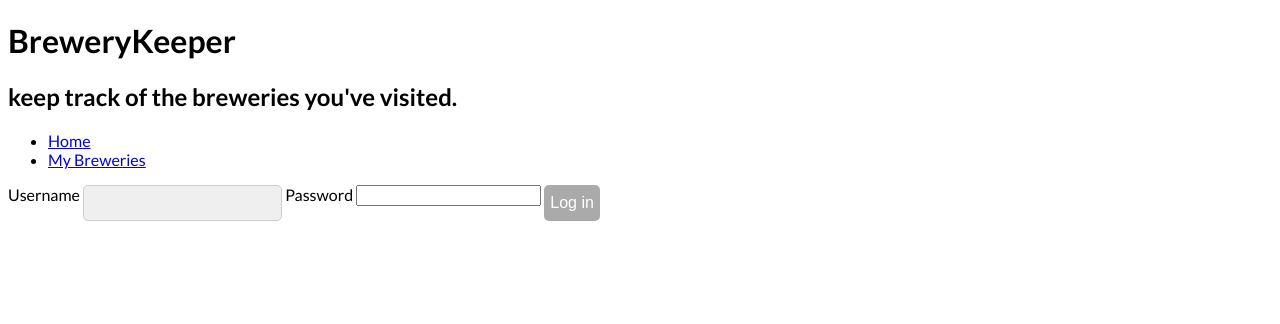
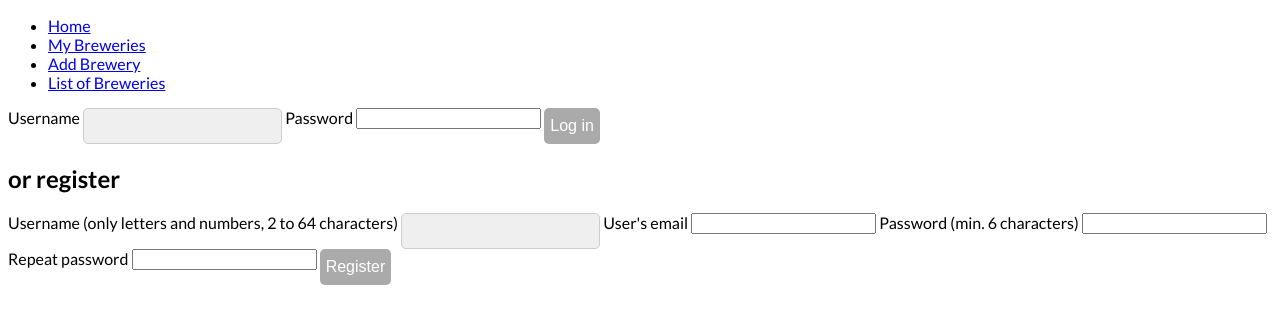
Before and after one commit to braican/neighbrewhood, a PHP site: page / in a window 1280 px wide. Shown: the top 324 px of the page. Run offline with PHP 8.4, Linux system fonts and the light colour scheme; some libraries are stand-ins or nearby versions.

Commit message:
beginnings of register link

```diff
--- a/add-brewery.php
+++ b/add-brewery.php
@@ -2,6 +2,7 @@
 
 <?php include('includes/header.html'); ?>
 
+<?php include('includes/nav.html'); ?>
 	<div>
 		<!-- <h1>Add a brewery</h1> -->
 		<form id="insert-brewery" action="util/insert-brewery.php">
--- a/brewery-list.php
+++ b/brewery-list.php
@@ -1,4 +1,6 @@
 <?php include('includes/header.html'); ?>
+
+<?php include('includes/nav.html'); ?>
 
 <!-- 	<h1>BreweryKeeper</h1>
 	<h2>your <a href="my-breweries.php">breweries</a>.</h2> -->
--- /dev/null
+++ b/includes/nav.html
@@ -0,0 +1,8 @@
+<nav>
+	<ul>
+		<li><a href="index.php">Home</a></li>
+		<li><a href="my-breweries.php">My Breweries</a></li>
+		<li><a href="add-brewery.php">Add Brewery</a></li>
+		<li><a href="brewery-list.php">List of Breweries</a></li>
+	</ul>
+</nav>
--- a/index.php
+++ b/index.php
@@ -1,19 +1,16 @@
 <?php require_once('util/lock.php'); ?>
 
 <?php include('includes/header.html'); ?>
+<!--
+	<h1>BreweryKeeper</h1>
+	<h2>keep track of the breweries you've visited.</h2> -->
 
-	<h1>BreweryKeeper</h1>
-	<h2>keep track of the breweries you've visited.</h2>
-
-	<nav>
-		<ul>
-			<li><a href="index.php">Home</a></li>
-			<li><a href="my-breweries.php">My Breweries</a></li>
-		</ul>
-	</nav>
+<?php include('includes/nav.html'); ?>
 
 	<div class="login-container">
+
 		<?php if($login->isUserLoggedIn() == true) : ?>
+
 			<h1>welcome <?php echo $_SESSION['user_name']; ?></h1>
 		<?php else : ?>
 
@@ -25,7 +22,30 @@
 			    <input id="login_input_password" class="login_input" type="password" name="user_password" autocomplete="off" required />
 			    <input type="submit"  name="login" value="Log in" />
 			</form>
+
+			<!-- register -->
+			<h2>or register</h2>
+			<!-- register form -->
+			<form method="post" action="util/register.php" name="registerform" id="registerform">
+
+			    <!-- the user name input field uses a HTML5 pattern check -->
+			    <label for="login_input_username">Username (only letters and numbers, 2 to 64 characters)</label>
+			    <input id="login_input_username" class="login_input" type="text" pattern="[a-zA-Z0-9]{2,64}" name="user_name" required />
+
+			    <!-- the email input field uses a HTML5 email type check -->
+			    <label for="login_input_email">User's email</label>
+			    <input id="login_input_email" class="login_input" type="email" name="user_email" required />
+
+			    <label for="login_input_password_new">Password (min. 6 characters)</label>
+			    <input id="login_input_password_new" class="login_input" type="password" name="user_password_new" pattern=".{6,}" required autocomplete="off" />
+
+			    <label for="login_input_password_repeat">Repeat password</label>
+			    <input id="login_input_password_repeat" class="login_input" type="password" name="user_password_repeat" pattern=".{6,}" required autocomplete="off" />
+			    <input type="submit"  name="register" value="Register" />
+
+			</form>
+		<?php endif; ?>
 	</div>
-<?php endif; ?>
+
 
 <?php include('includes/footer.html'); ?>
--- a/js/brewerykeeper.js
+++ b/js/brewerykeeper.js
@@ -44,4 +44,21 @@ $(document).ready(function(){
 			}
 		});
 	});
+
+	$('#registerform').on('submit', function(e){
+		e.preventDefault();
+		$.ajax({
+			type	: "POST",
+			cache	: false,
+			url		: 'util/register.php',
+			data	: $(this).serialize(),
+			success : function(data){
+				console.log(data);
+				//$('.login-container').html(data);
+			},
+			error 	: function(){
+				console.log("there was an errror");
+			}
+		});
+	});
 });
```
Also changed, not shown: my-breweries.php (+7 -30 lines), util/register.php (added, +36 -0 lines). Lines whose indentation alone changed are shown as unchanged.
